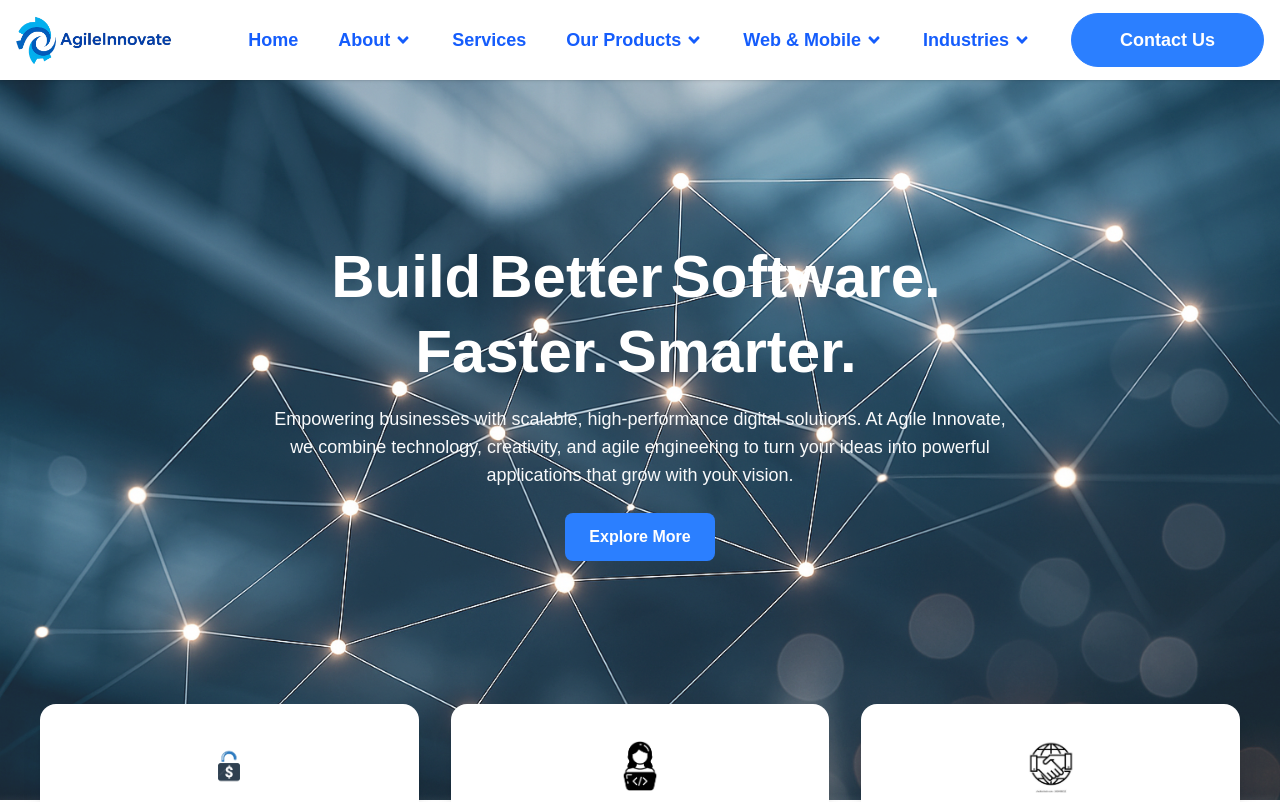
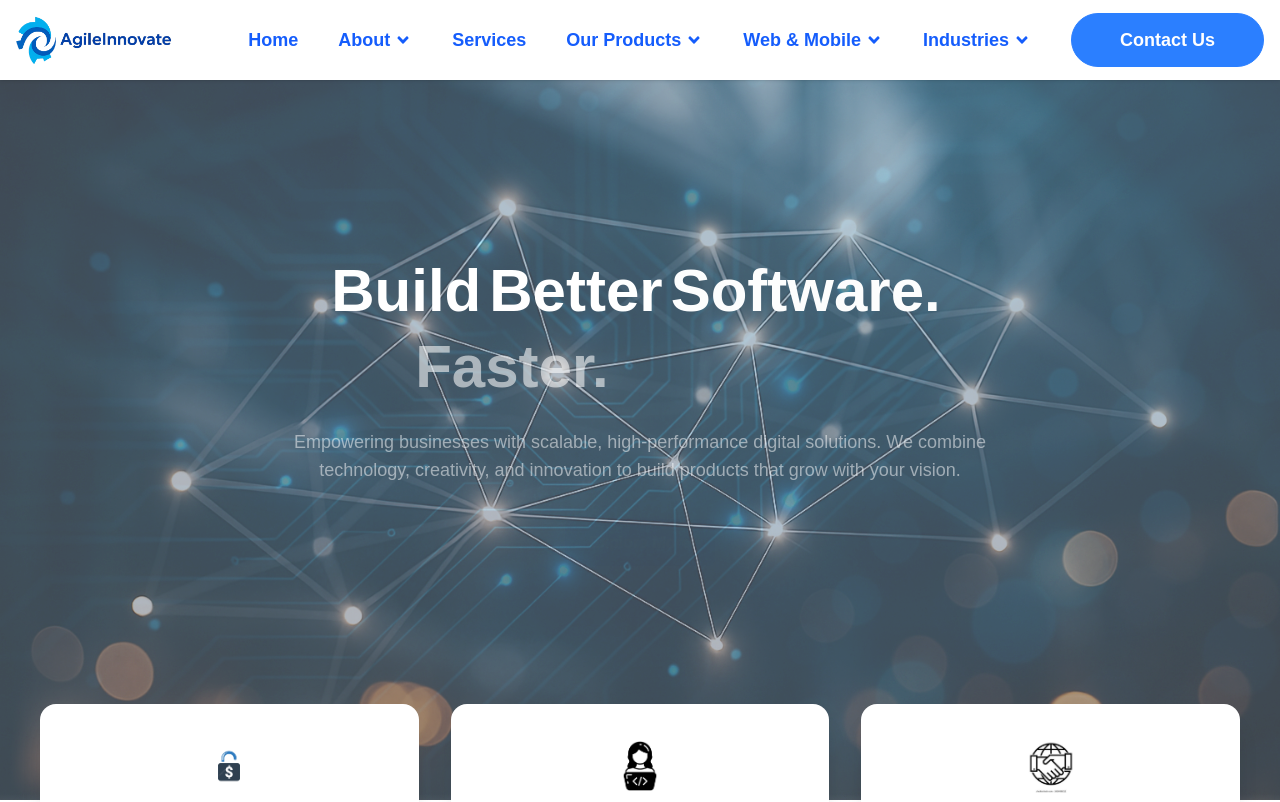
Before and after one commit to agileinnovate/agile-website, a Next.js app: page / in a window 1280 px wide. Shown: the top 802 px of the page. Built offline with nearby package versions, Linux system fonts and the light colour scheme.

Commit message:
add 3 image in hero BG which is change every 3 sec  ,, Each time image changes — the text & button re-animate

```diff
--- a/components/Hero.tsx
+++ b/components/Hero.tsx
@@ -2,74 +2,100 @@
 
 import Image from "next/image";
 import { motion } from "framer-motion";
+import { useEffect, useState } from "react";
 
 export default function Hero() {
+  const bgImages = [
+    "/Bg-hero.jpg",
+    "/Bg-2.png",
+    "/BG-3.png",
+  ];
 
-const title = "Build Better Software. Faster. Smarter.";
-const words = title.split(" ");
+  const [index, setIndex] = useState(0);
+
+  useEffect(() => {
+    const interval = setInterval(() => {
+      setIndex((prev) => (prev + 1) % bgImages.length);
+    }, 3000);
+    return () => clearInterval(interval);
+  }, []);
+
+  const words = "Build Better Software. Faster. Smarter.".split(" ");
 
   const container = {
-  hidden: { opacity: 1 },
-  visible: {
-    opacity: 1,
-    transition: {
-      staggerChildren: 0.20,
-    },
-  },
+    hidden: {},
+    visible: { transition: { staggerChildren: 0.15 } },
   };
 
   const wordAnim = {
     hidden: { opacity: 0, y: 20 },
-  visible: { opacity: 1, y: 0, transition: { duration: 0.5, ease: [0.22, 1, 0.36, 1] as any } },
+    visible: { opacity: 1, y: 0 },
   };
-
 
   return (
     <>
-      {/* HERO SECTION */}
     <section className="relative h-screen flex flex-col justify-center items-center text-white overflow-hidden">
-        {/* Background Image */}
-        <Image
-          src="/Bg-hero.jpg"
-          alt="AgileInnovate Background"
-          fill
-          priority
-          className="object-cover opacity-90"
-        />
 
-        {/* Text Content */}
-        <div className="relative z-10 max-w-5xl px-6 md:px-35 text-center">
+
+      <div className="absolute inset-0">
+        {bgImages.map((src, i) => (
+          <motion.div
+            key={i}
+            initial={{ opacity: 0 }}
+            animate={{ opacity: index === i ? 1 : 0 }}
+            transition={{ duration: 1.2, ease: "easeInOut" }}
+            className="absolute inset-0"
+          >
+            <Image src={src} alt="Hero BG" fill className="object-cover" />
+          </motion.div>
+        ))}
+      </div>
+
+      {/* TEXT CONTENT */}
+      <div className="relative z-10 max-w-5xl px-6 md:px-36 text-center">
+
+        {/* TEXT RELOADS ANIMATION EVERY IMAGE CHANGE */}
         <motion.h1
+          key={index}
           variants={container}
           initial="hidden"
           animate="visible"
-        className="text-5xl md:text-6xl font-bold mb-4 leading-tight text-white"
+          className="text-5xl md:text-6xl font-bold mb-4 leading-tight"
         >
-        {words.map((word, index) => (
-        <motion.span key={index} variants={wordAnim} className="inline-block mr-2">
+          {words.map((word, i) => (
+            <motion.span
+              key={i}
+              variants={wordAnim}
+              className="inline-block mr-2"
+            >
               {word}
             </motion.span>
           ))}
         </motion.h1>
 
         <motion.p
-            initial={{ y: -40, opacity: 0 }}
-            animate={{ y: 0, opacity: 1 }}
-            transition={{ delay: 0.2, duration: 0.9, ease: [0.22, 1, 0.36, 1] as any }}
-            className="text-md md:text-lg mb-6 text-gray-50"
+          key={"p-" + index}
+          initial={{ opacity: 0, y: 20 }}
+          animate={{ opacity: 1, y: 0 }}
+          transition={{ duration: 0.7, delay: 0.3 }}
+          className="text-md md:text-lg mb-6 text-gray-100"
         >
-           Empowering businesses with scalable, high-performance digital solutions. At Agile Innovate, we combine technology, creativity, and agile engineering to turn your ideas into powerful applications that grow with your vision.
+          Empowering businesses with scalable, high-performance digital
+          solutions. We combine technology, creativity, and innovation to build
+          products that grow with your vision.
         </motion.p>
 
         <motion.a
+          key={"btn-" + index}
           href="/contact"
-            initial={{ y: -30, opacity: 0 }}
-            animate={{ y: 0, opacity: 1 }}
-            transition={{ delay: 0.3, duration: 0.9, ease: [0.22, 1, 0.36, 1] as any }}
+          initial={{ opacity: 0, y: 20 }}
+          animate={{ opacity: 1, y: 0 }}
+          transition={{ duration: 0.7, delay: 0.5 }}
           className="inline-block bg-blue-500 text-white px-6 py-3 rounded-lg font-semibold hover:bg-blue-600 transition"
         >
           Explore More
         </motion.a>
+
       </div>
     </section>
 
--- a/components/ReviewSection.tsx
+++ b/components/ReviewSection.tsx
@@ -8,17 +8,17 @@ export default function ReviewSection() {
   const stats = [
     {
       icon: <FaUsers className="text-blue-500 w-[49px] h-12" />,
-      value: "500+",
+      value: "30+",
       label: "Client Testimonials",
     },
     {
       icon: <FaGlobe className="text-blue-500 w-[49px] h-12" />,
-      value: "20+",
+      value: "10+",
       label: "Global Reach",
     },
     {
       icon: <FaFlagCheckered className="text-blue-500 w-[49px] h-12" />,
-      value: "1000+",
+      value: "100+",
       label: "Completed Projects",
     },
     {
```
Also changed, not shown: public/BG-2.png (added), public/BG-3.png (added). Lines whose indentation alone changed are shown as unchanged.
